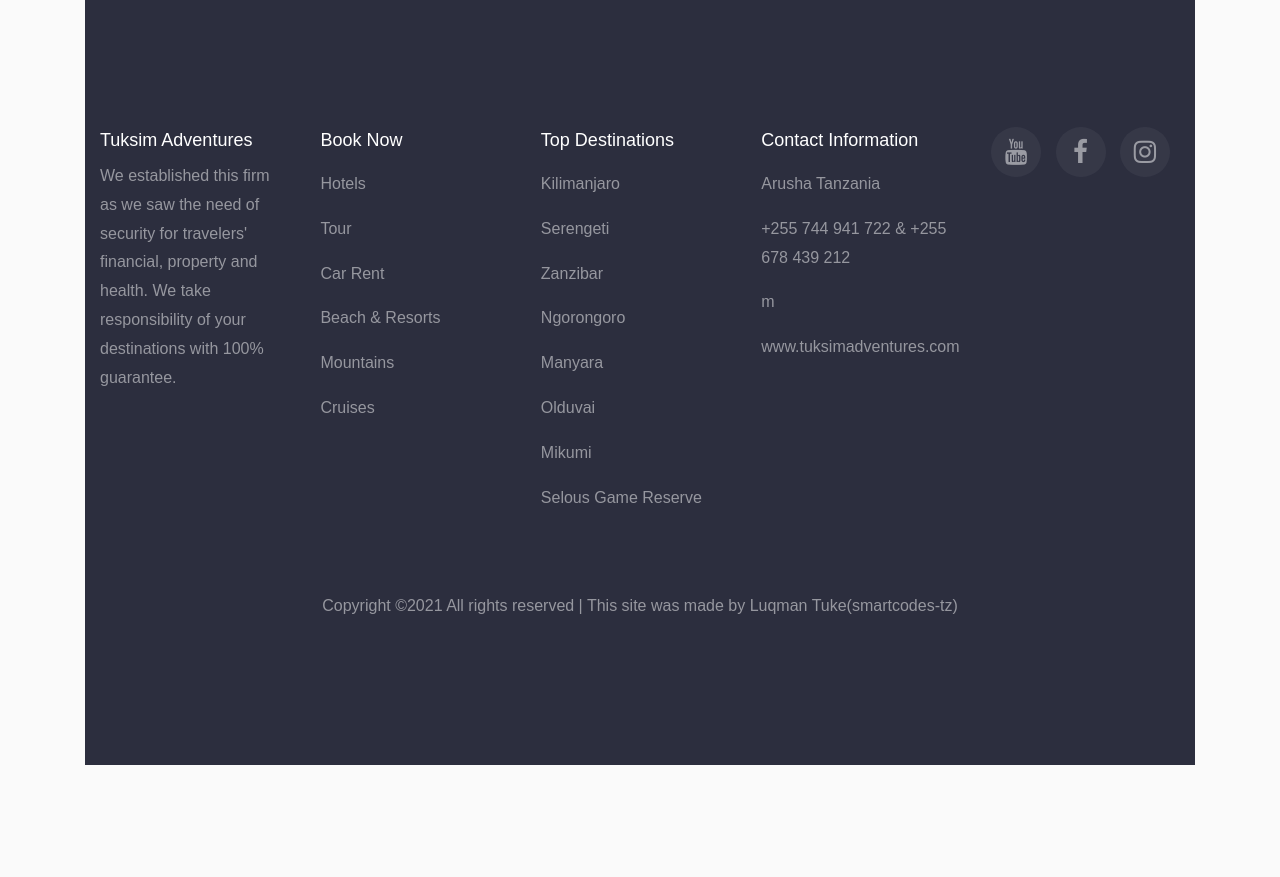
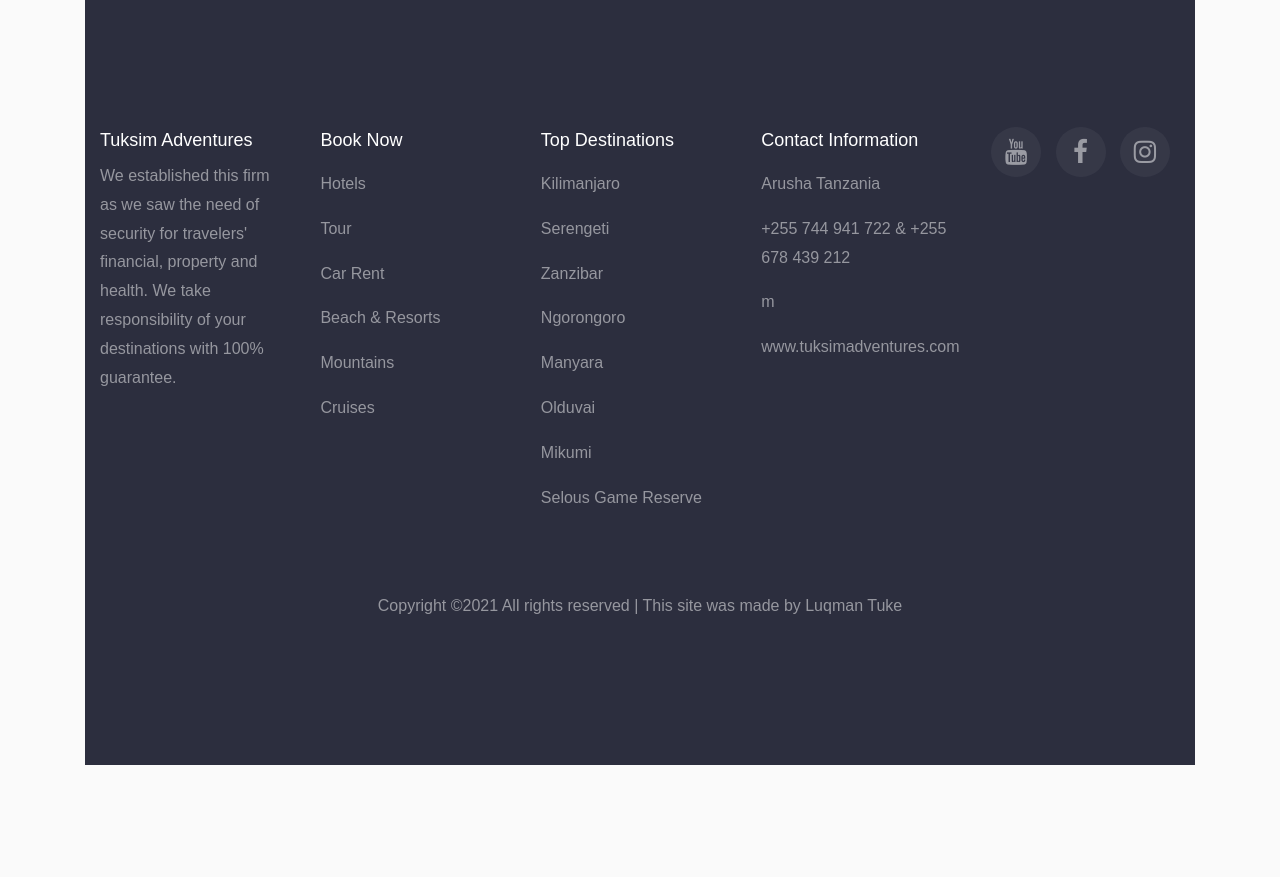
Before and after one commit to luqmantuke/TuksimAdventure, a Django app: page /blog/ in a window 1280 px wide. Shown: the part 813-1690 px from the top of the page. Run offline with Django 3.2, Linux system fonts and the light colour scheme; data that the repository does not hold is empty; some libraries are stand-ins or nearby versions; some web fonts are replaced.

Commit message:
Update base.html

```diff
--- a/templates/base.html
+++ b/templates/base.html
@@ -137,8 +137,8 @@
           <div class="col-md-12 text-center">
 
             <p><!-- Link back to Colorlib can't be removed. Template is licensed under CC BY 3.0. -->
-  Copyright &copy;<script>document.write(new Date().getFullYear());</script> All rights reserved | This site was made by <a href="https://instagram.com/smartcodes_tz" target="_blank">Luqman Tuke(smartcodes-tz)</a>
-  <!-- Link back to Colorlib can't be removed. Template is licensed under CC BY 3.0. --></p>
+  Copyright &copy;<script>document.write(new Date().getFullYear());</script> All rights reserved | This site was made by <a href="https://twitter.com/tuke2911" target="_blank">Luqman Tuke</a>
+</p>
           </div>
         </div>
       </div>
@@ -157,7 +157,7 @@ add_chatinline();</script>
 <script type="text/javascript">
     (function () {
         var options = {
-            whatsapp: "+255748420717", // WhatsApp number
+            whatsapp: "+255758585847", // WhatsApp number
             call_to_action: "Message us", // Call to action
             position: "left", // Position may be 'right' or 'left'
         };
```
